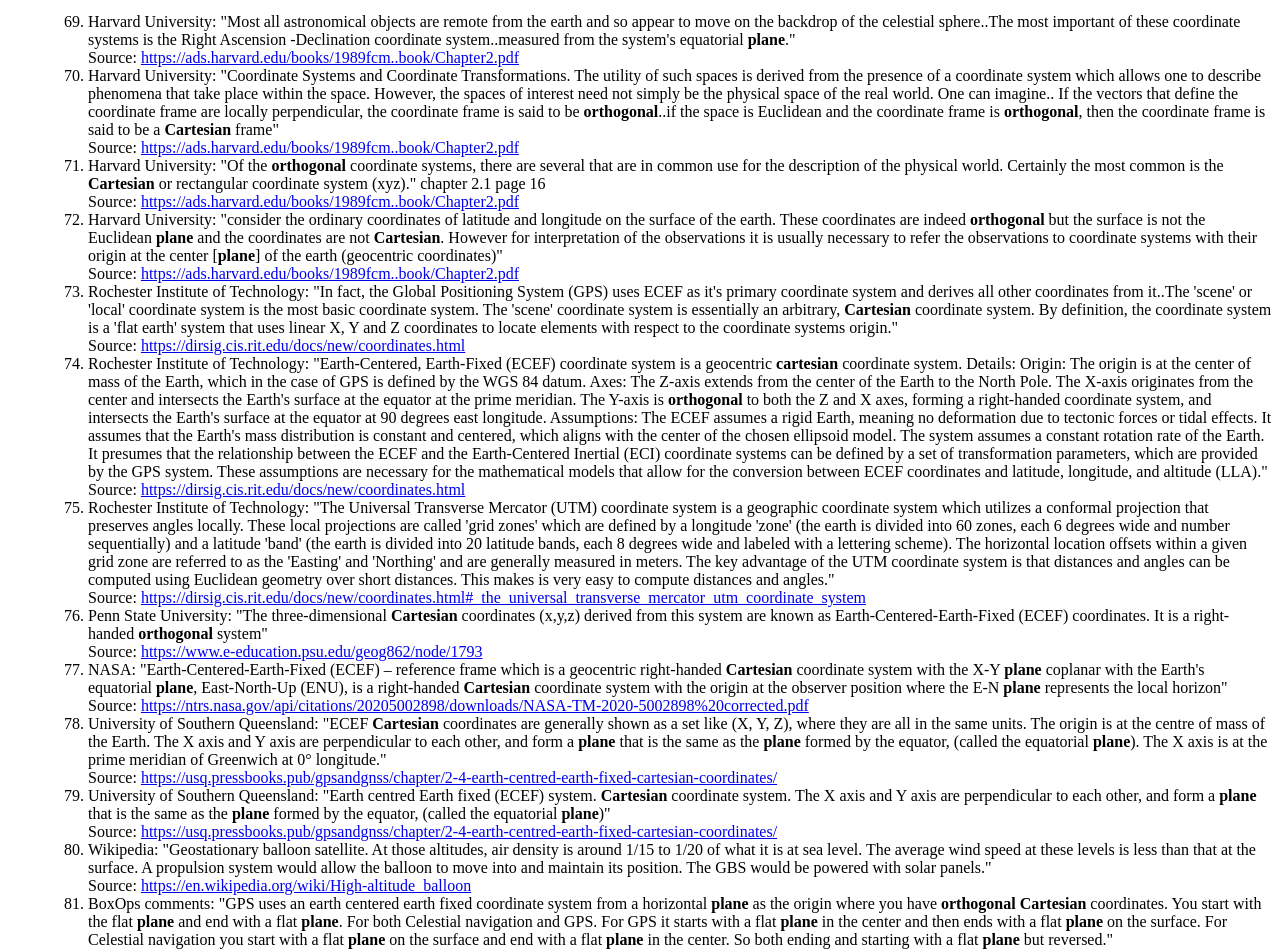
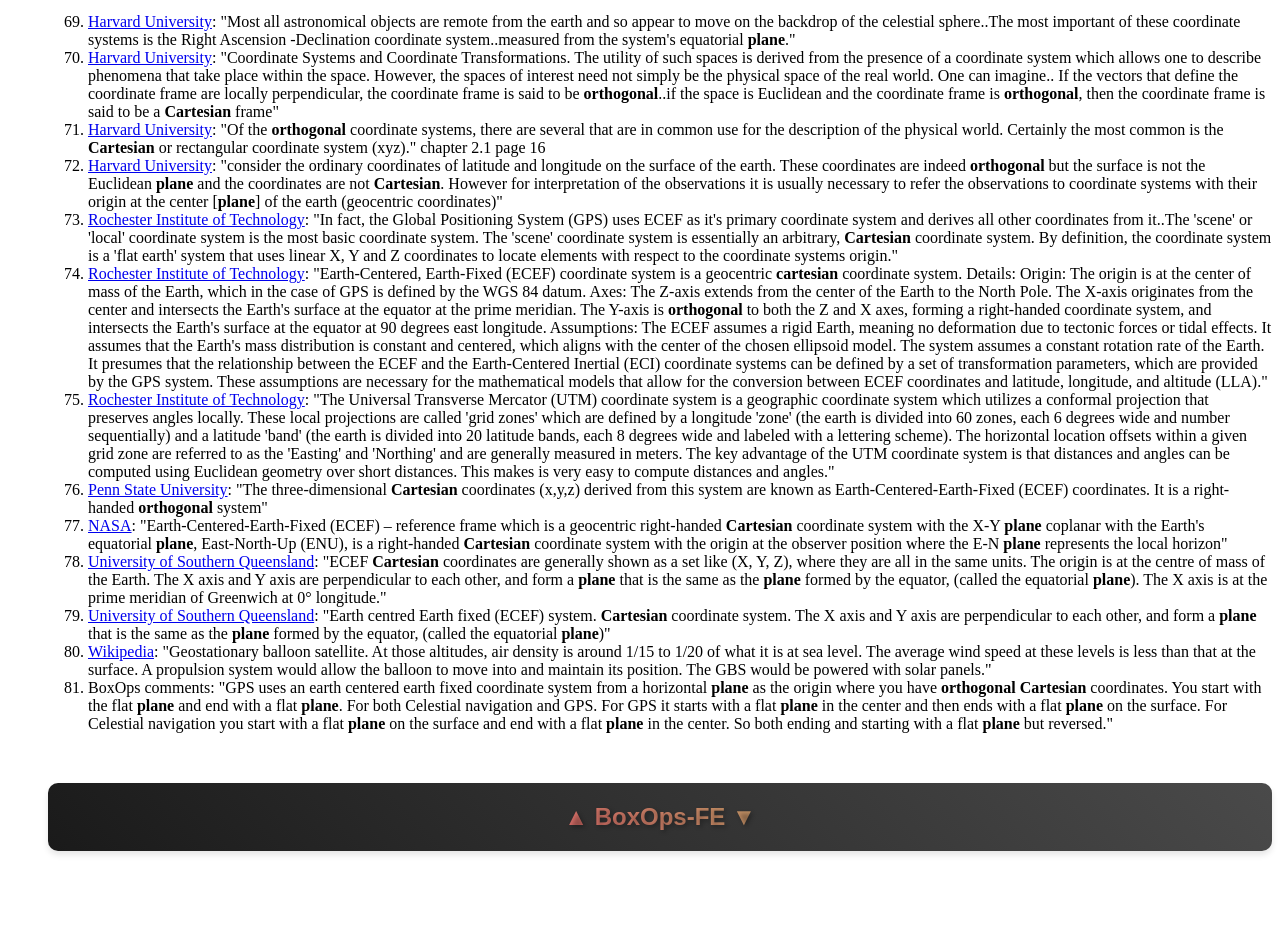
Before and after one commit to BoxOps-FE/1, a plain HTML site: page star citations.html in a window 1280 px wide. Shown: the part 2700-3652 px from the top of the page. After the commit the page ends 3567 px from the top, so only its background shows below. Drawn offline with Linux system fonts and the light colour scheme.

Commit message:
Update star citations.html

```diff
--- a/star citations.html
+++ b/star citations.html
@@ -290,64 +290,40 @@
     <h2>GPS</h2>
     <ol start="69" style="font-size: inherit;">
     <li>
-        Harvard University: "Most all astronomical objects are remote from the earth and so appear to move on the backdrop of the celestial sphere..The most important of these coordinate systems is the Right Ascension -Declination coordinate system..measured from the system's equatorial <b>plane</b>."
-        <br>
-        Source: <a href="https://ads.harvard.edu/books/1989fcm..book/Chapter2.pdf">https://ads.harvard.edu/books/1989fcm..book/Chapter2.pdf</a>
+        <a href="https://ads.harvard.edu/books/1989fcm..book/Chapter2.pdf">Harvard University</a>: "Most all astronomical objects are remote from the earth and so appear to move on the backdrop of the celestial sphere..The most important of these coordinate systems is the Right Ascension -Declination coordinate system..measured from the system's equatorial <b>plane</b>."
     </li>
     <li>
-        Harvard University: "Coordinate Systems and Coordinate Transformations. The utility of such spaces is derived from the presence of a coordinate system which allows one to describe phenomena that take place within the space. However, the spaces of interest need not simply be the physical space of the real world. One can imagine.. If the vectors that define the coordinate frame are locally perpendicular, the coordinate frame is said to be <b>orthogonal</b>..if the space is Euclidean and the coordinate frame is <b>orthogonal</b>, then the coordinate frame is said to be a <b>Cartesian</b> frame"
-        <br>
-        Source: <a href="https://ads.harvard.edu/books/1989fcm..book/Chapter2.pdf">https://ads.harvard.edu/books/1989fcm..book/Chapter2.pdf</a>
+        <a href="https://ads.harvard.edu/books/1989fcm..book/Chapter2.pdf">Harvard University</a>: "Coordinate Systems and Coordinate Transformations. The utility of such spaces is derived from the presence of a coordinate system which allows one to describe phenomena that take place within the space. However, the spaces of interest need not simply be the physical space of the real world. One can imagine.. If the vectors that define the coordinate frame are locally perpendicular, the coordinate frame is said to be <b>orthogonal</b>..if the space is Euclidean and the coordinate frame is <b>orthogonal</b>, then the coordinate frame is said to be a <b>Cartesian</b> frame"
     </li>
     <li>
-        Harvard University: "Of the <b>orthogonal</b> coordinate systems, there are several that are in common use for the description of the physical world. Certainly the most common is the <b>Cartesian</b> or rectangular coordinate system (xyz)." chapter 2.1 page 16
-        <br>
-        Source: <a href="https://ads.harvard.edu/books/1989fcm..book/Chapter2.pdf">https://ads.harvard.edu/books/1989fcm..book/Chapter2.pdf</a>
+        <a href="https://ads.harvard.edu/books/1989fcm..book/Chapter2.pdf">Harvard University</a>: "Of the <b>orthogonal</b> coordinate systems, there are several that are in common use for the description of the physical world. Certainly the most common is the <b>Cartesian</b> or rectangular coordinate system (xyz)." chapter 2.1 page 16
     </li>
     <li>
-        Harvard University: "consider the ordinary coordinates of latitude and longitude on the surface of the earth. These coordinates are indeed <b>orthogonal</b> but the surface is not the Euclidean <b>plane</b> and the coordinates are not <b>Cartesian</b>. However for interpretation of the observations it is usually necessary to refer the observations to coordinate systems with their origin at the center [<b>plane</b>] of the earth (geocentric coordinates)"
-        <br>
-        Source: <a href="https://ads.harvard.edu/books/1989fcm..book/Chapter2.pdf">https://ads.harvard.edu/books/1989fcm..book/Chapter2.pdf</a>
+        <a href="https://ads.harvard.edu/books/1989fcm..book/Chapter2.pdf">Harvard University</a>: "consider the ordinary coordinates of latitude and longitude on the surface of the earth. These coordinates are indeed <b>orthogonal</b> but the surface is not the Euclidean <b>plane</b> and the coordinates are not <b>Cartesian</b>. However for interpretation of the observations it is usually necessary to refer the observations to coordinate systems with their origin at the center [<b>plane</b>] of the earth (geocentric coordinates)"
     </li>
     <li>
-        Rochester Institute of Technology: "In fact, the Global Positioning System (GPS) uses ECEF as it's primary coordinate system and derives all other coordinates from it..The 'scene' or 'local' coordinate system is the most basic coordinate system. The 'scene' coordinate system is essentially an arbitrary, <b>Cartesian</b> coordinate system. By definition, the coordinate system is a 'flat earth' system that uses linear X, Y and Z coordinates to locate elements with respect to the coordinate systems origin."
-        <br>
-        Source: <a href="https://dirsig.cis.rit.edu/docs/new/coordinates.html">https://dirsig.cis.rit.edu/docs/new/coordinates.html</a>
+        <a href="https://dirsig.cis.rit.edu/docs/new/coordinates.html">Rochester Institute of Technology</a>: "In fact, the Global Positioning System (GPS) uses ECEF as it's primary coordinate system and derives all other coordinates from it..The 'scene' or 'local' coordinate system is the most basic coordinate system. The 'scene' coordinate system is essentially an arbitrary, <b>Cartesian</b> coordinate system. By definition, the coordinate system is a 'flat earth' system that uses linear X, Y and Z coordinates to locate elements with respect to the coordinate systems origin."
     </li>
     <li>
-        Rochester Institute of Technology: "Earth-Centered, Earth-Fixed (ECEF) coordinate system is a geocentric <b>cartesian</b> coordinate system. Details: Origin: The origin is at the center of mass of the Earth, which in the case of GPS is defined by the WGS 84 datum. Axes: The Z-axis extends from the center of the Earth to the North Pole. The X-axis originates from the center and intersects the Earth's surface at the equator at the prime meridian. The Y-axis is <b>orthogonal</b> to both the Z and X axes, forming a right-handed coordinate system, and intersects the Earth's surface at the equator at 90 degrees east longitude. Assumptions: The ECEF assumes a rigid Earth, meaning no deformation due to tectonic forces or tidal effects. It assumes that the Earth's mass distribution is constant and centered, which aligns with the center of the chosen ellipsoid model. The system assumes a constant rotation rate of the Earth. It presumes that the relationship between the ECEF and the Earth-Centered Inertial (ECI) coordinate systems can be defined by a set of transformation parameters, which are provided by the GPS system. These assumptions are necessary for the mathematical models that allow for the conversion between ECEF coordinates and latitude, longitude, and altitude (LLA)."
-        <br>
-        Source: <a href="https://dirsig.cis.rit.edu/docs/new/coordinates.html">https://dirsig.cis.rit.edu/docs/new/coordinates.html</a>
+        <a href="https://dirsig.cis.rit.edu/docs/new/coordinates.html">Rochester Institute of Technology</a>: "Earth-Centered, Earth-Fixed (ECEF) coordinate system is a geocentric <b>cartesian</b> coordinate system. Details: Origin: The origin is at the center of mass of the Earth, which in the case of GPS is defined by the WGS 84 datum. Axes: The Z-axis extends from the center of the Earth to the North Pole. The X-axis originates from the center and intersects the Earth's surface at the equator at the prime meridian. The Y-axis is <b>orthogonal</b> to both the Z and X axes, forming a right-handed coordinate system, and intersects the Earth's surface at the equator at 90 degrees east longitude. Assumptions: The ECEF assumes a rigid Earth, meaning no deformation due to tectonic forces or tidal effects. It assumes that the Earth's mass distribution is constant and centered, which aligns with the center of the chosen ellipsoid model. The system assumes a constant rotation rate of the Earth. It presumes that the relationship between the ECEF and the Earth-Centered Inertial (ECI) coordinate systems can be defined by a set of transformation parameters, which are provided by the GPS system. These assumptions are necessary for the mathematical models that allow for the conversion between ECEF coordinates and latitude, longitude, and altitude (LLA)."
     </li>
     <li>
-        Rochester Institute of Technology: "The Universal Transverse Mercator (UTM) coordinate system is a geographic coordinate system which utilizes a conformal projection that preserves angles locally. These local projections are called 'grid zones' which are defined by a longitude 'zone' (the earth is divided into 60 zones, each 6 degrees wide and number sequentially) and a latitude 'band' (the earth is divided into 20 latitude bands, each 8 degrees wide and labeled with a lettering scheme). The horizontal location offsets within a given grid zone are referred to as the 'Easting' and 'Northing' and are generally measured in meters. The key advantage of the UTM coordinate system is that distances and angles can be computed using Euclidean geometry over short distances. This makes is very easy to compute distances and angles."
-        <br>
-        Source: <a href="https://dirsig.cis.rit.edu/docs/new/coordinates.html#_the_universal_transverse_mercator_utm_coordinate_system">https://dirsig.cis.rit.edu/docs/new/coordinates.html#_the_universal_transverse_mercator_utm_coordinate_system</a>
+        <a href="https://dirsig.cis.rit.edu/docs/new/coordinates.html#_the_universal_transverse_mercator_utm_coordinate_system">Rochester Institute of Technology</a>: "The Universal Transverse Mercator (UTM) coordinate system is a geographic coordinate system which utilizes a conformal projection that preserves angles locally. These local projections are called 'grid zones' which are defined by a longitude 'zone' (the earth is divided into 60 zones, each 6 degrees wide and number sequentially) and a latitude 'band' (the earth is divided into 20 latitude bands, each 8 degrees wide and labeled with a lettering scheme). The horizontal location offsets within a given grid zone are referred to as the 'Easting' and 'Northing' and are generally measured in meters. The key advantage of the UTM coordinate system is that distances and angles can be computed using Euclidean geometry over short distances. This makes is very easy to compute distances and angles."
     </li>
     <li>
-        Penn State University: "The three-dimensional <b>Cartesian</b> coordinates (x,y,z) derived from this system are known as Earth-Centered-Earth-Fixed (ECEF) coordinates. It is a right-handed <b>orthogonal</b> system"
-        <br>
-        Source: <a href="https://www.e-education.psu.edu/geog862/node/1793">https://www.e-education.psu.edu/geog862/node/1793</a>
+        <a href="https://www.e-education.psu.edu/geog862/node/1793">Penn State University</a>: "The three-dimensional <b>Cartesian</b> coordinates (x,y,z) derived from this system are known as Earth-Centered-Earth-Fixed (ECEF) coordinates. It is a right-handed <b>orthogonal</b> system"
     </li>
     <li>
-        NASA: "Earth-Centered-Earth-Fixed (ECEF) – reference frame which is a geocentric right-handed <b>Cartesian</b> coordinate system with the X-Y <b>plane</b> coplanar with the Earth's equatorial <b>plane</b>, East-North-Up (ENU), is a right-handed <b>Cartesian</b> coordinate system with the origin at the observer position where the E-N <b>plane</b> represents the local horizon"
-        <br>
-        Source: <a href="https://ntrs.nasa.gov/api/citations/20205002898/downloads/NASA-TM-2020-5002898%20corrected.pdf">https://ntrs.nasa.gov/api/citations/20205002898/downloads/NASA-TM-2020-5002898%20corrected.pdf</a>
+        <a href="https://ntrs.nasa.gov/api/citations/20205002898/downloads/NASA-TM-2020-5002898%20corrected.pdf">NASA</a>: "Earth-Centered-Earth-Fixed (ECEF) – reference frame which is a geocentric right-handed <b>Cartesian</b> coordinate system with the X-Y <b>plane</b> coplanar with the Earth's equatorial <b>plane</b>, East-North-Up (ENU), is a right-handed <b>Cartesian</b> coordinate system with the origin at the observer position where the E-N <b>plane</b> represents the local horizon"
     </li>
     <li>
-        University of Southern Queensland: "ECEF <b>Cartesian</b> coordinates are generally shown as a set like (X, Y, Z), where they are all in the same units. The origin is at the centre of mass of the Earth. The X axis and Y axis are perpendicular to each other, and form a <b>plane</b> that is the same as the <b>plane</b> formed by the equator, (called the equatorial <b>plane</b>). The X axis is at the prime meridian of Greenwich at 0° longitude."
-        <br>
-        Source: <a href="https://usq.pressbooks.pub/gpsandgnss/chapter/2-4-earth-centred-earth-fixed-cartesian-coordinates/">https://usq.pressbooks.pub/gpsandgnss/chapter/2-4-earth-centred-earth-fixed-cartesian-coordinates/</a>
+        <a href="https://usq.pressbooks.pub/gpsandgnss/chapter/2-4-earth-centred-earth-fixed-cartesian-coordinates/">University of Southern Queensland</a>: "ECEF <b>Cartesian</b> coordinates are generally shown as a set like (X, Y, Z), where they are all in the same units. The origin is at the centre of mass of the Earth. The X axis and Y axis are perpendicular to each other, and form a <b>plane</b> that is the same as the <b>plane</b> formed by the equator, (called the equatorial <b>plane</b>). The X axis is at the prime meridian of Greenwich at 0° longitude."
     </li>
     <li>
-        University of Southern Queensland: "Earth centred Earth fixed (ECEF) system. <b>Cartesian</b> coordinate system. The X axis and Y axis are perpendicular to each other, and form a <b>plane</b> that is the same as the <b>plane</b> formed by the equator, (called the equatorial <b>plane</b>)"
-        <br>
-        Source: <a href="https://usq.pressbooks.pub/gpsandgnss/chapter/2-4-earth-centred-earth-fixed-cartesian-coordinates/">https://usq.pressbooks.pub/gpsandgnss/chapter/2-4-earth-centred-earth-fixed-cartesian-coordinates/</a>
+        <a href="https://usq.pressbooks.pub/gpsandgnss/chapter/2-4-earth-centred-earth-fixed-cartesian-coordinates/">University of Southern Queensland</a>: "Earth centred Earth fixed (ECEF) system. <b>Cartesian</b> coordinate system. The X axis and Y axis are perpendicular to each other, and form a <b>plane</b> that is the same as the <b>plane</b> formed by the equator, (called the equatorial <b>plane</b>)"
     </li>
     <li>
-        Wikipedia: "Geostationary balloon satellite. At those altitudes, air density is around 1/15 to 1/20 of what it is at sea level. The average wind speed at these levels is less than that at the surface. A propulsion system would allow the balloon to move into and maintain its position. The GBS would be powered with solar panels."
-        <br>
-        Source: <a href="https://en.wikipedia.org/wiki/High-altitude_balloon">https://en.wikipedia.org/wiki/High-altitude_balloon</a>
+        <a href="https://en.wikipedia.org/wiki/High-altitude_balloon">Wikipedia</a>: "Geostationary balloon satellite. At those altitudes, air density is around 1/15 to 1/20 of what it is at sea level. The average wind speed at these levels is less than that at the surface. A propulsion system would allow the balloon to move into and maintain its position. The GBS would be powered with solar panels."
     </li>
     <li>
         BoxOps comments: "GPS uses an earth centered earth fixed coordinate system from a horizontal <b>plane</b> as the origin where you have <b>orthogonal</b> <b>Cartesian</b> coordinates. You start with the flat <b>plane</b> and end with a flat <b>plane</b>. For both Celestial navigation and GPS. For GPS it starts with a flat <b>plane</b> in the center and then ends with a flat <b>plane</b> on the surface. For Celestial navigation you start with a flat <b>plane</b> on the surface and end with a flat <b>plane</b> in the center. So both ending and starting with a flat <b>plane</b> but reversed."
```
